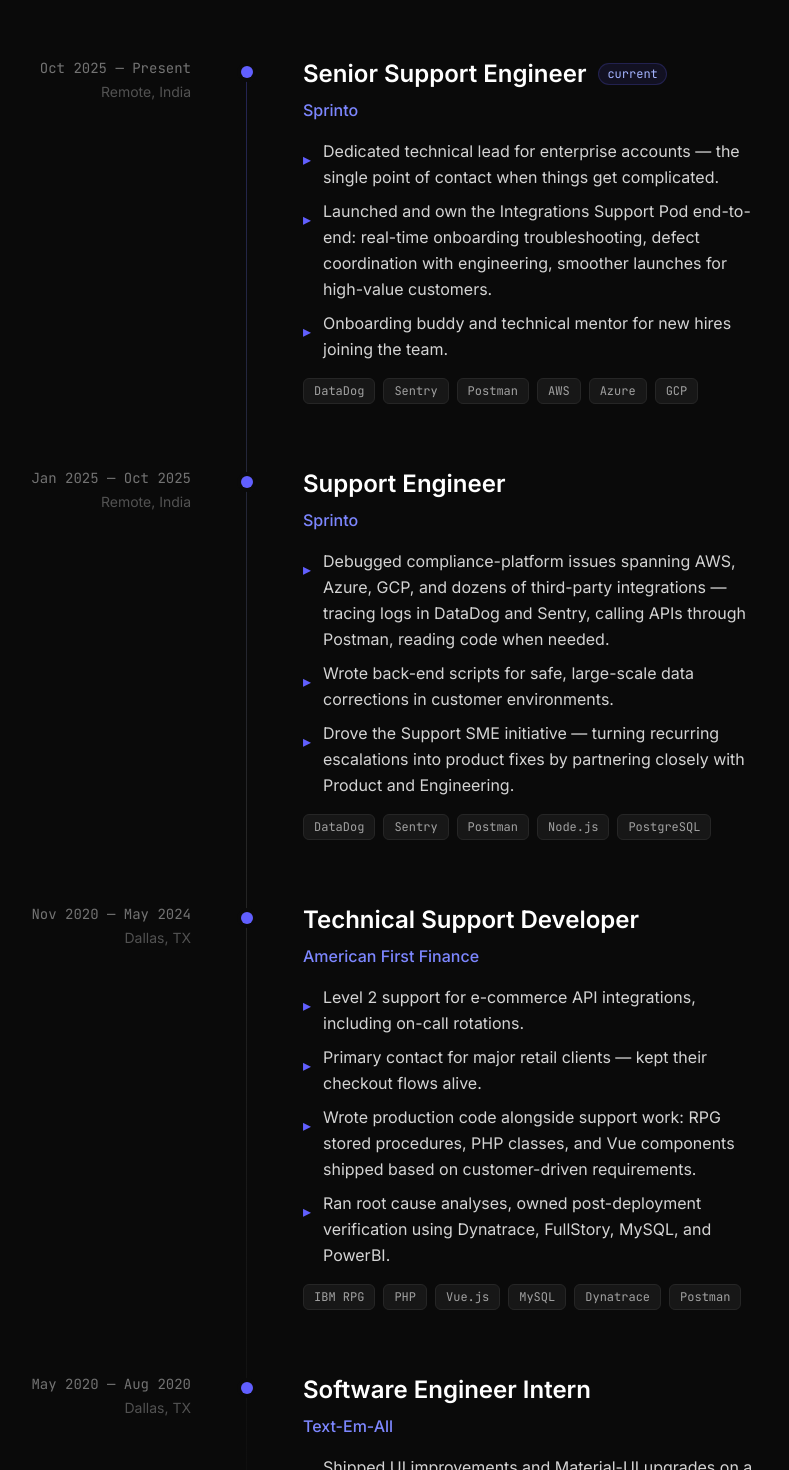
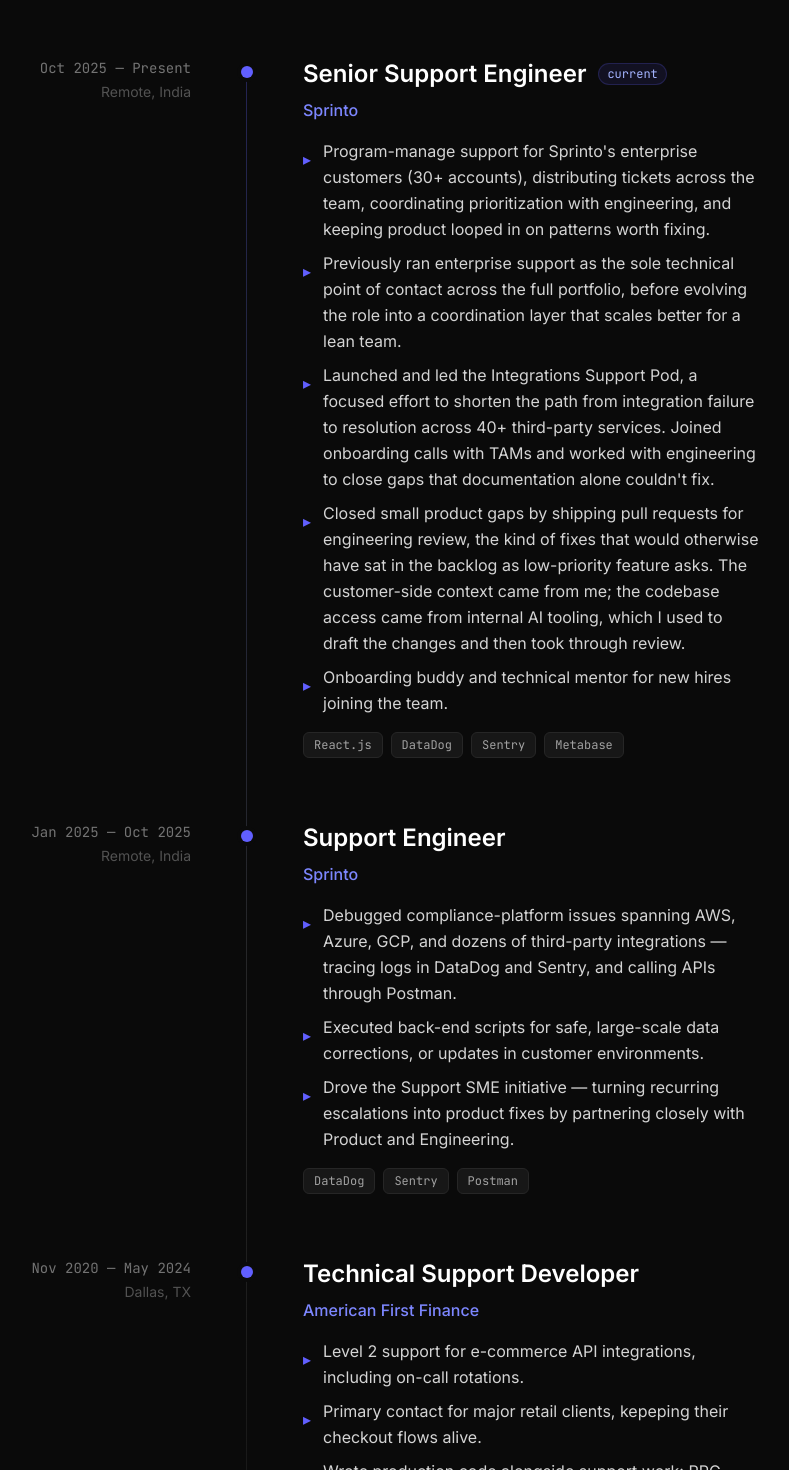
Before and after one commit to kvb160230/portfolio, a Next.js app: page / in a window 1280 px wide. Shown: the part 1940-3410 px from the top of the page, without its empty margins (393-1182 px from the left). Built offline with nearby package versions, Linux system fonts and the light colour scheme.

Commit message:
update experience senior support engineer

```diff
--- a/src/content/experience.ts
+++ b/src/content/experience.ts
@@ -16,11 +16,13 @@ export const experiences: Experience[] = [
     period: "Oct 2025 — Present",
     current: true,
     bullets: [
-      "Dedicated technical lead for enterprise accounts — the single point of contact when things get complicated.",
-      "Launched and own the Integrations Support Pod end-to-end: real-time onboarding troubleshooting, defect coordination with engineering, smoother launches for high-value customers.",
+      "Program-manage support for Sprinto's enterprise customers (30+ accounts), distributing tickets across the team, coordinating prioritization with engineering, and keeping product looped in on patterns worth fixing.",
+      "Previously ran enterprise support as the sole technical point of contact across the full portfolio, before evolving the role into a coordination layer that scales better for a lean team.",
+      "Launched and led the Integrations Support Pod, a focused effort to shorten the path from integration failure to resolution across 40+ third-party services. Joined onboarding calls with TAMs and worked with engineering to close gaps that documentation alone couldn't fix.",
+      "Closed small product gaps by shipping pull requests for engineering review, the kind of fixes that would otherwise have sat in the backlog as low-priority feature asks. The customer-side context came from me; the codebase access came from internal AI tooling, which I used to draft the changes and then took through review.",
       "Onboarding buddy and technical mentor for new hires joining the team.",
     ],
-    tech: ["DataDog", "Sentry", "Postman", "AWS", "Azure", "GCP"],
+    tech: ["React.js", "DataDog", "Sentry", "Metabase"],
   },
   {
     company: "Sprinto",
@@ -28,11 +30,11 @@ export const experiences: Experience[] = [
     location: "Remote, India",
     period: "Jan 2025 — Oct 2025",
     bullets: [
-      "Debugged compliance-platform issues spanning AWS, Azure, GCP, and dozens of third-party integrations — tracing logs in DataDog and Sentry, calling APIs through Postman, reading code when needed.",
-      "Wrote back-end scripts for safe, large-scale data corrections in customer environments.",
+      "Debugged compliance-platform issues spanning AWS, Azure, GCP, and dozens of third-party integrations — tracing logs in DataDog and Sentry, and calling APIs through Postman.",
+      "Executed back-end scripts for safe, large-scale data corrections, or updates in customer environments.",
       "Drove the Support SME initiative — turning recurring escalations into product fixes by partnering closely with Product and Engineering.",
     ],
-    tech: ["DataDog", "Sentry", "Postman", "Node.js", "PostgreSQL"],
+    tech: ["DataDog", "Sentry", "Postman"],
   },
   {
     company: "American First Finance",
@@ -41,11 +43,11 @@ export const experiences: Experience[] = [
     period: "Nov 2020 — May 2024",
     bullets: [
       "Level 2 support for e-commerce API integrations, including on-call rotations.",
-      "Primary contact for major retail clients — kept their checkout flows alive.",
-      "Wrote production code alongside support work: RPG stored procedures, PHP classes, and Vue components shipped based on customer-driven requirements.",
-      "Ran root cause analyses, owned post-deployment verification using Dynatrace, FullStory, MySQL, and PowerBI.",
+      "Primary contact for major retail clients, kepeping their checkout flows alive.",
+      "Wrote production code alongside support work: RPG stored procedures, PHP classes, and Vue components shipped based on customer, and internal requirements.",
+      "Ran root cause analyses, owned post-deployment verification using Dynatrace, FullStory, and MySQL.",
     ],
-    tech: ["IBM RPG", "PHP", "Vue.js", "MySQL", "Dynatrace", "Postman"],
+    tech: ["IBM RPG", "AS/400", "PHP", "Vue.js", "MySQL", "Dynatrace", "Postman"],
   },
   {
     company: "Text-Em-All",
```
